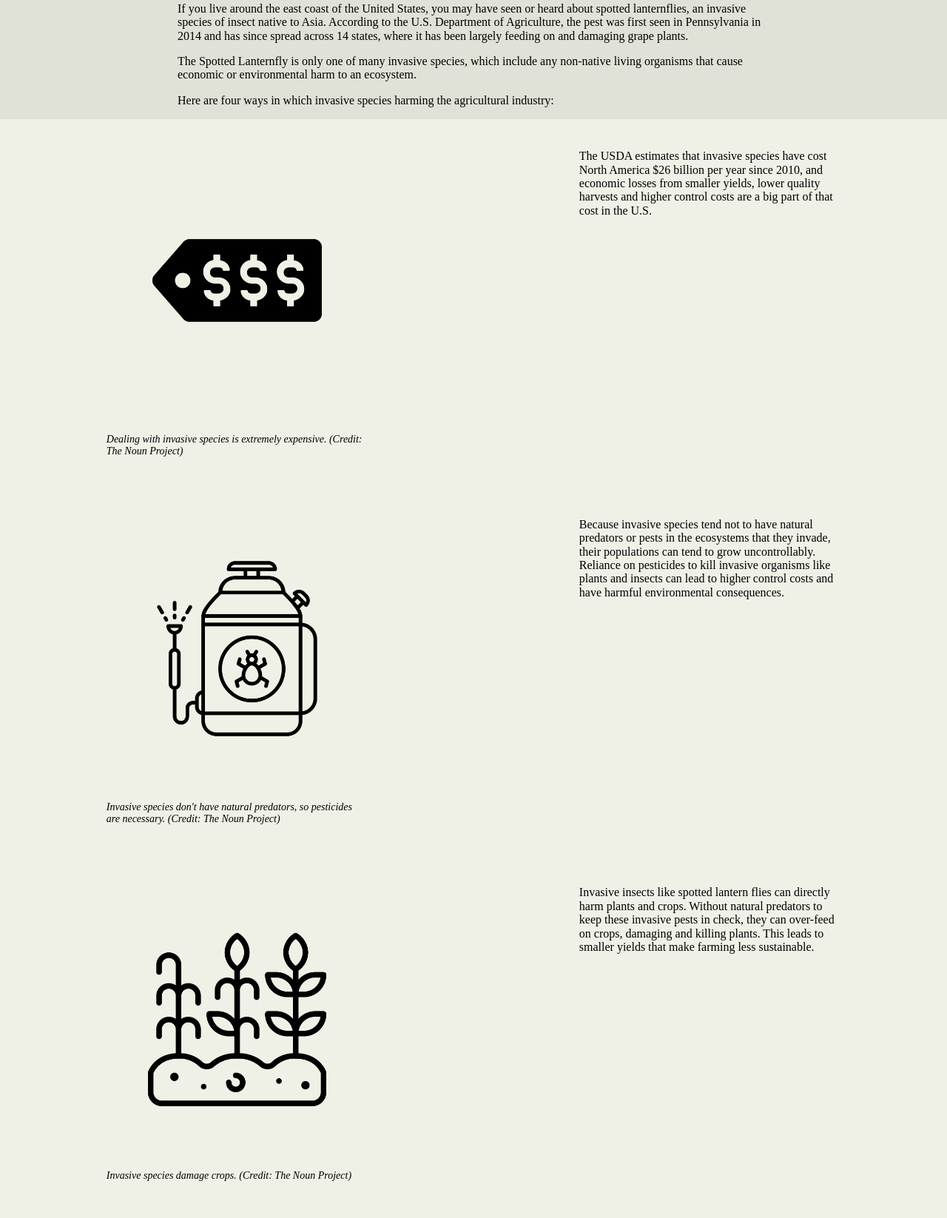
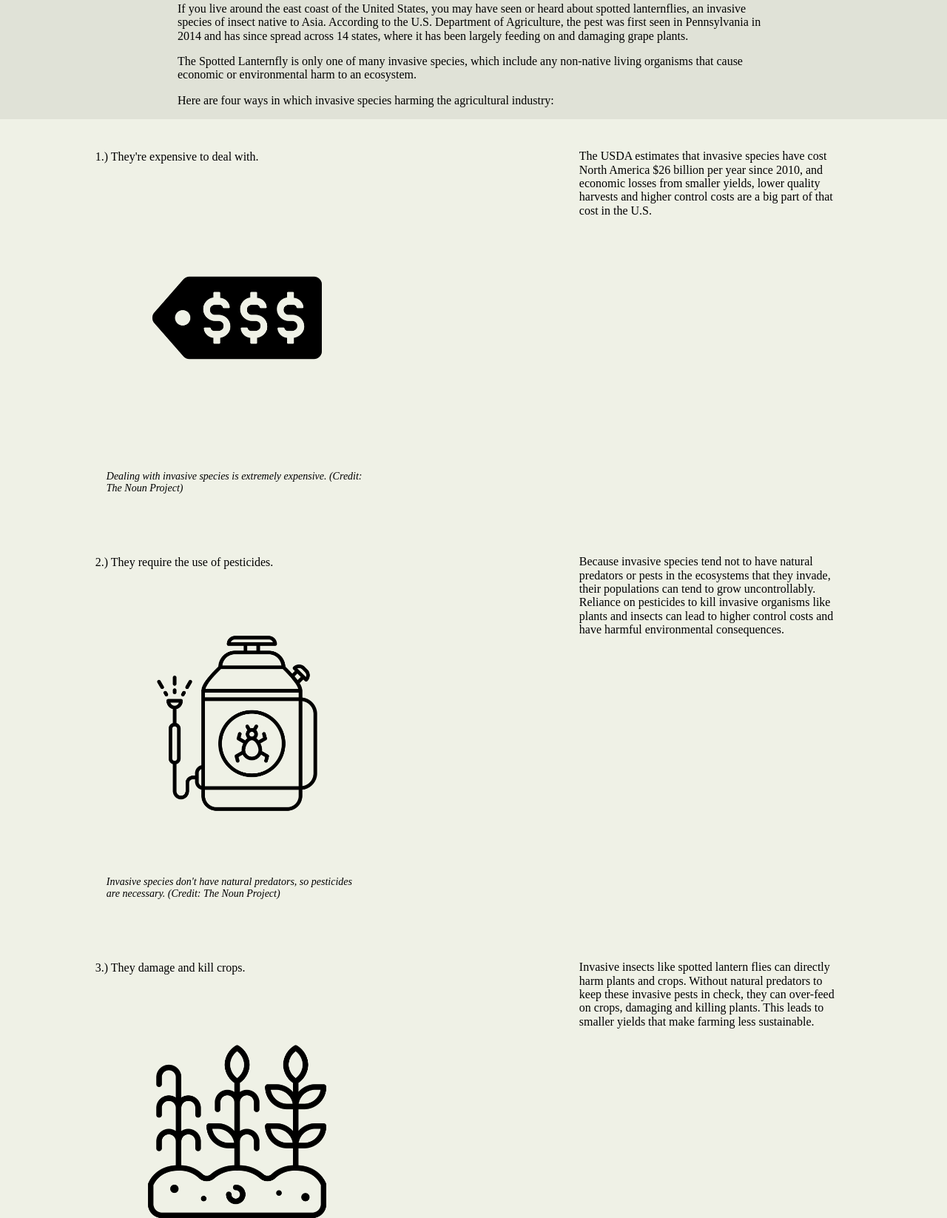
Before and after one commit to jtiburcio01/icon_project2, a plain HTML site: page index.html in a window 1280 px wide. Shown: the part 982-2628 px from the top of the page at 74% size. Drawn offline with nearby package versions, Linux system fonts and the light colour scheme.

Commit message:
Update index.html

```diff
--- a/index.html
+++ b/index.html
@@ -61,6 +61,7 @@
     <div class= "icon">
     <div class="flex">
       <div>
+        <p class="callout"> 1.) They're expensive to deal with. </p>
         <img src="thenounproject_money.png" alt="Expensive price tag."/>
         <p class= "caption">Dealing with invasive species is extremely expensive. (Credit: The Noun Project)</p>
       </div>
@@ -74,6 +75,7 @@
 
     <div class="flex">
       <div>
+        <p class="callout"> 2.) They require the use of pesticides. </p>
         <img src="icon_4516012_edited.png" alt="Container of pesticide."/>
         <p class= "caption">Invasive species don't have natural predators, so pesticides are necessary. (Credit: The Noun Project)</p>
       </div>
@@ -87,6 +89,7 @@
     <!-- Icon 3 (Put it in its own flex box!) -->
     <div class="flex">
       <div>
+        <p class="callout"> 3.) They damage and kill crops.</p>
         <img src="icon_5129015_edited.png" alt="Dying and damaged crops."/>
         <p class= "caption">Invasive species damage crops. (Credit: The Noun Project)</p>
       </div>
@@ -100,6 +103,7 @@
     <!-- Icon 4 (Put it in its own flex box!) -->
     <div class="flex">
       <div>
+        <p class="callout"> 4.) They displace native food sources for livestock.</p>
         <img src="sick_cow.png" alt="Illustration of a dead cow."/>
         <p class= "caption">Invasive plants displace native plants that livestock prefer to graze on, leaving them hungry. (Credit: The Noun Project)</p>
       </div>
```
